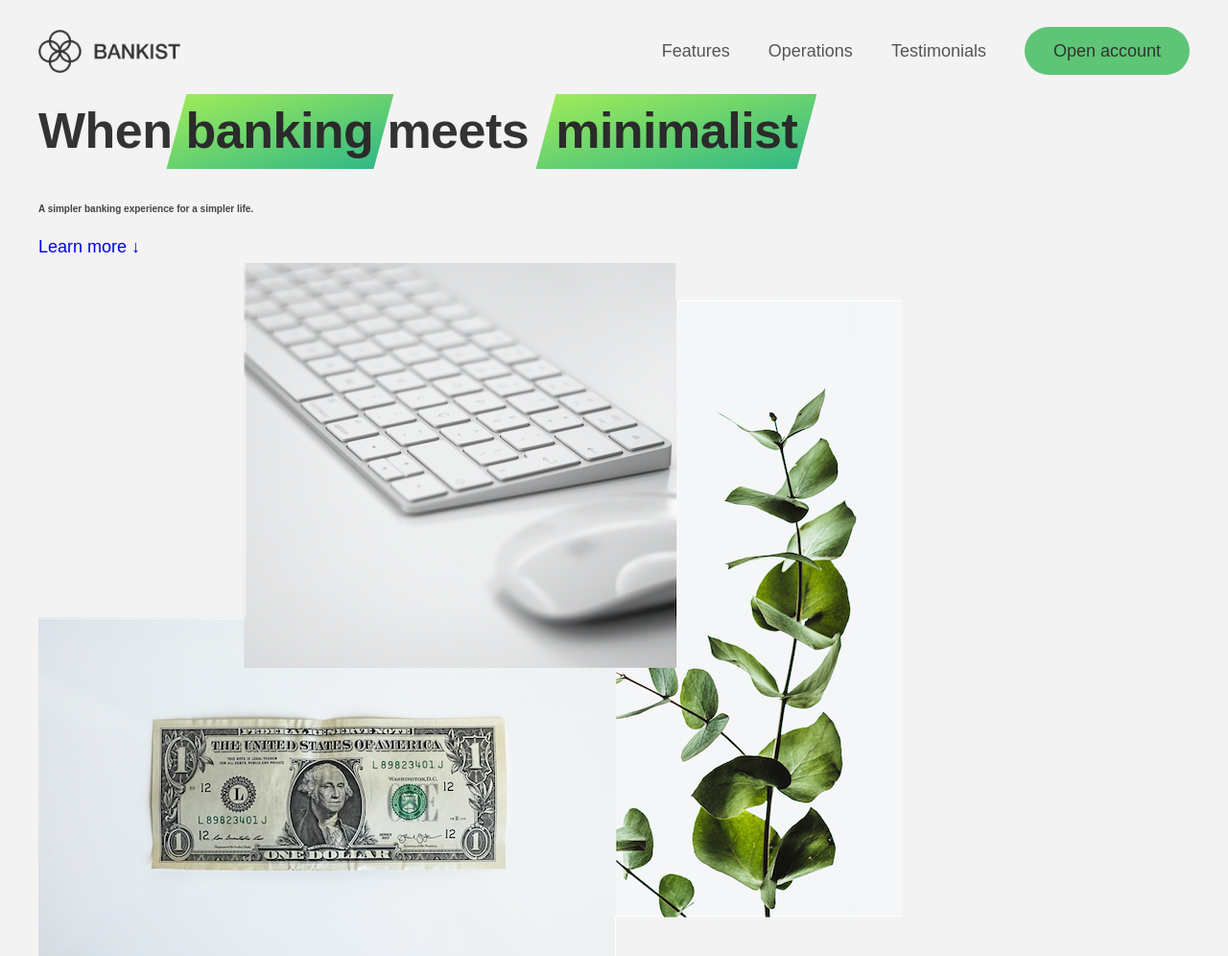
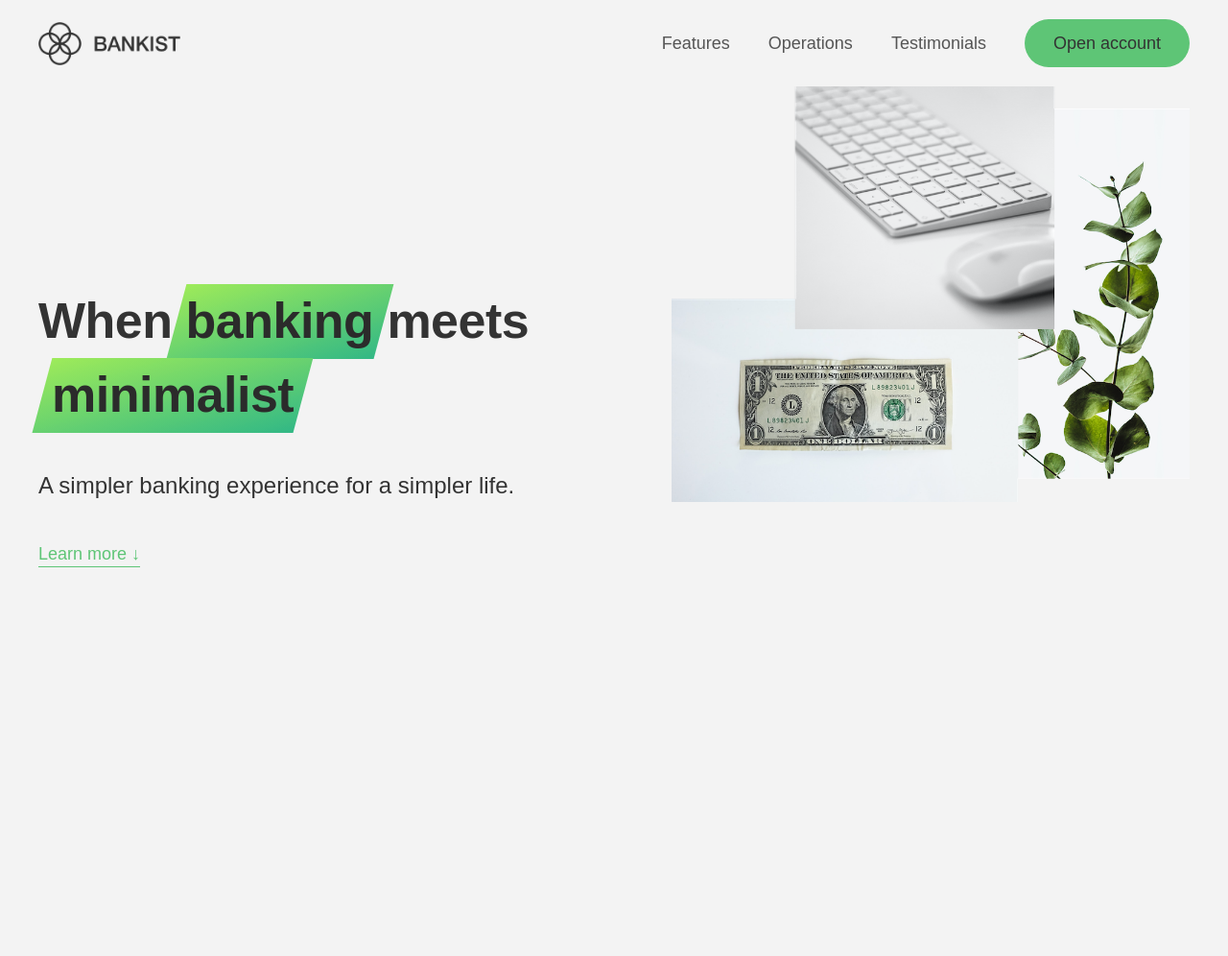
Before and after one commit to Ukasdotexe/07-HTML-CSS-Bankist-App, a plain HTML site: page index.html in a window 1280 px wide. Shown: the whole page at 96% size. After the commit the page ends 800 px from the top, so only its background shows below. Drawn offline with Linux system fonts and the light colour scheme.

Commit message:
design: add styling for hero section components

```diff
--- /dev/null
+++ b/css/components/hero.css
@@ -0,0 +1,29 @@
+.hero {
+  display: grid;
+  grid-template-columns: repeat(2, 1fr);
+  height: calc(100vh - 90.2px);
+  align-items: start;
+  /* background-color: green; */
+}
+
+.hero__text {
+  align-self: center;
+}
+
+.hero h4 {
+  font-size: 2.4rem;
+  font-weight: 400;
+  color: #333;
+}
+
+.hero__more {
+  font-weight: 500;
+  color: var(--color-primary);
+  padding-bottom: 0.3rem;
+  border-bottom: 1px solid;
+}
+
+.hero img {
+  max-width: 90%;
+  justify-self: right;
+}
--- a/css/global/boilerPlate.css
+++ b/css/global/boilerPlate.css
@@ -33,6 +33,7 @@ body {
   color: #444;
   line-height: 1.9;
   background-color: #f3f3f3;
+  margin: 0;
 }
 
 h1,
--- a/css/style.css
+++ b/css/style.css
@@ -5,3 +5,4 @@
 @import url('/css/global/boilerPlate.css');
 @import url('/css/global/utility.css');
 @import url('/css/components/header.css');
+@import url('/css/components/hero.css');
--- a/index.html
+++ b/index.html
@@ -35,17 +35,14 @@
     </header>
     <main class="container">
       <section class="hero">
-        <div>
+        <div class="hero__text">
           <h1 class="heading heading-primary">
             When<span class="highlight">banking</span>meets
             <span class="highlight"> minimalist </span>
           </h1>
-          <h4 class="hero__text">
-            A simpler banking experience for a simpler life.
-          </h4>
+          <h4>A simpler banking experience for a simpler life.</h4>
           <a class="hero__more" href="#">Learn more &#8595;</a>
         </div>
-
         <img src="/assets/hero.png" alt="hero img" width="900" height="722" />
       </section>
     </main>
```
